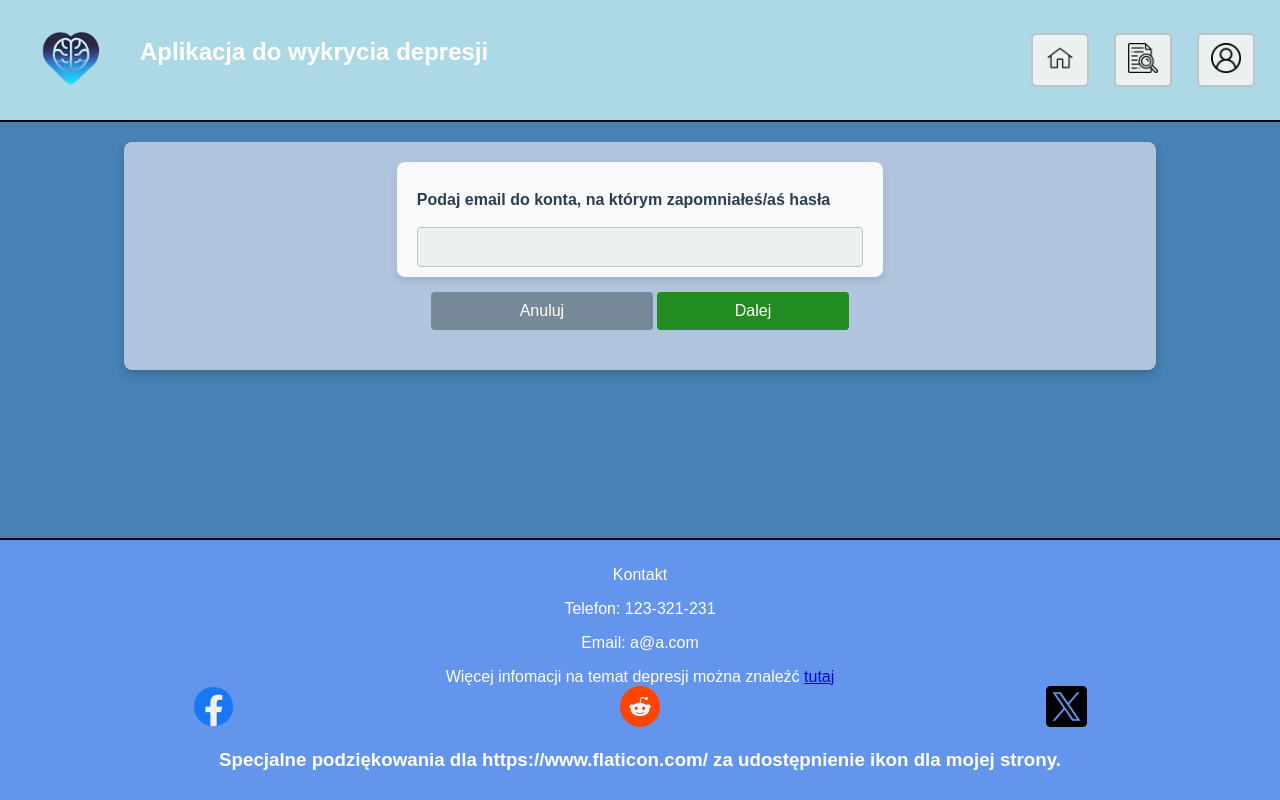
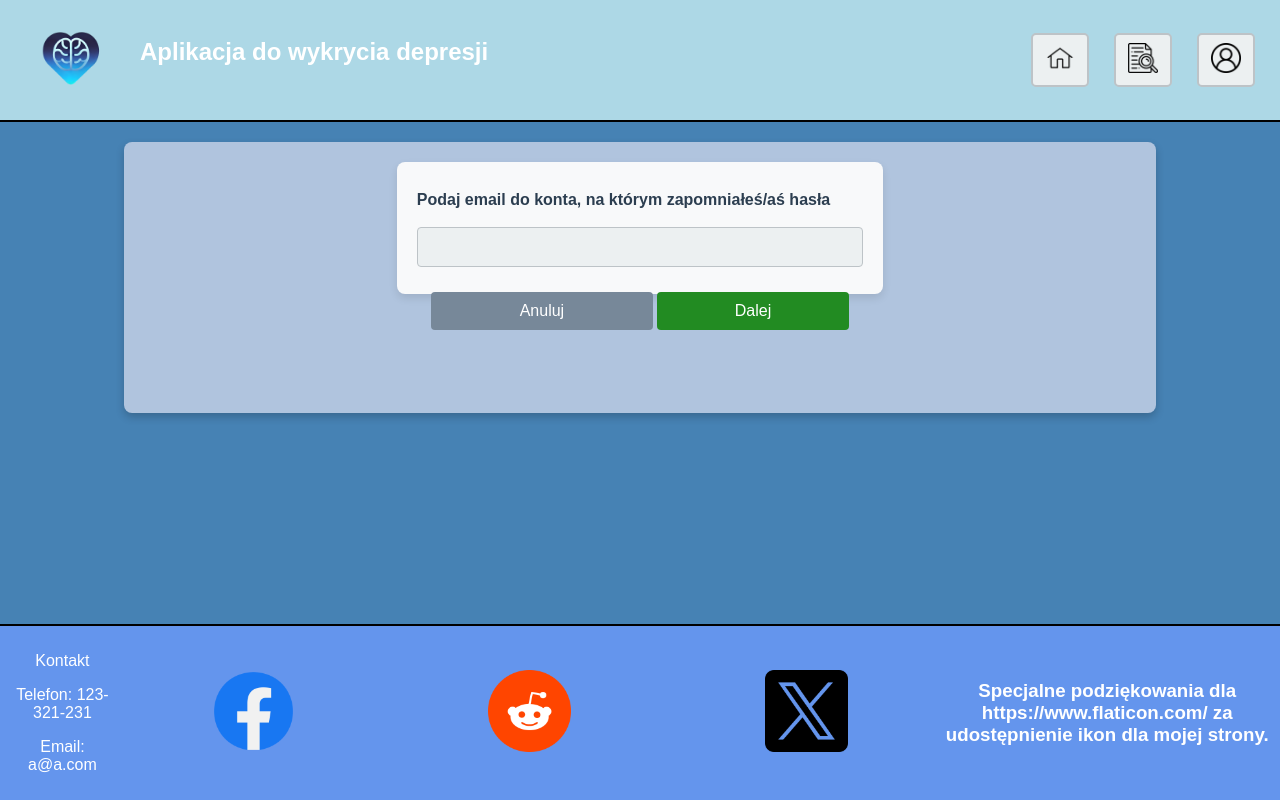
Before and after one commit to HubertKlosowski/Praca_Inzynierska, a Vue app in the folder App/frontend/: page /forgot_passwd in a window 1280 px wide. Built offline with nearby package versions, Linux system fonts and the light colour scheme.

Commit message:
wydzielenie header i poprawa footer

```diff
--- a/App/frontend/src/App.vue
+++ b/App/frontend/src/App.vue
@@ -1,28 +1,13 @@
 <script setup>
 import MainPage from "@/components/RouterView.vue"
-import Footer from "@/components/Footer.vue";
+import Footer from "@/components/Footer.vue"
+import Header from "@/components/Header.vue"
 
 </script>
 
 <template>
   <div class="container">
-    <div class="header">
-      <div class="project_info">
-        <img src="@/assets/logo.png" alt="Logo" id="logo">
-        <h2>Aplikacja do wykrycia depresji</h2>
-      </div>
-      <div class="links">
-        <RouterLink to="/">
-          <img src="@/assets/home.png" alt="Strona główna">
-        </RouterLink>
-        <RouterLink to="/details">
-          <img src="@/assets/details.png" alt="Szczegóły projektu">
-        </RouterLink>
-        <RouterLink to='/login'>
-          <img src="@/assets/user.png" alt="Konto">
-        </RouterLink>
-      </div>
-    </div>
+    <Header></Header>
     <MainPage></MainPage>
     <Footer></Footer>
   </div>
@@ -36,55 +21,4 @@ import Footer from "@/components/Footer.vue";
   margin: 0;
   font-family: Arial, sans-serif;
 }
-
-#logo {
-  max-width: 100px;
-  height: auto;
-}
-
-h2 {
-  transform: translateY(0.5rem);
-}
-
-.header {
-  display: flex;
-  justify-content: space-between;
-  align-items: center;
-  background-color: lightblue;
-  color: white;
-  padding: 10px 20px;
-  border-bottom: 2px black solid;
-}
-
-.project_info {
-  display: flex;
-  gap: 20px;
-}
-
-.links {
-  display: flex;
-  gap: 15px;
-}
-
-img:not(#logo) {
-  max-width: 30px;
-  height: auto;
-  cursor: pointer;
-}
-
-a {
-  text-decoration: none;
-  color: #2c3e50;
-  background-color: #ecf0f1;
-  border: 2px solid #bdc3c7;
-  padding: 8px 12px;
-  margin: 0 5px;
-  border-radius: 5px;
-  transition: background-color 0.3s, color 0.3s;
-}
-
-a:hover {
-  background-color: #bdc3c7;
-  color: #2c3e50;
-}
 </style>
--- a/App/frontend/src/assets/main.css
+++ b/App/frontend/src/assets/main.css
@@ -5,3 +5,24 @@ html, body {
   width: 100%;
   font-family: "Times New Roman", sans-serif;
 }
+
+::-webkit-scrollbar {
+  width: 20px;
+  height: 20px;
+}
+
+::-webkit-scrollbar-thumb {
+  background: rgb(154,160,193);
+  background: linear-gradient(0deg, rgba(154,160,193,1) 35%, rgba(0,147,255,1) 100%);
+  border-radius: 10px;
+}
+
+::-webkit-scrollbar-track {
+  background: #f1f1f1;
+  border-radius: 10px;
+}
+
+::-webkit-scrollbar-thumb:hover {
+  background: rgb(101,105,122);
+  background: linear-gradient(0deg, rgba(101,105,122,1) 35%, rgba(0,1,255,1) 100%);
+}
--- a/App/frontend/src/components/Footer.vue
+++ b/App/frontend/src/components/Footer.vue
@@ -3,14 +3,11 @@
 </script>
 
 <template>
-  <div class="container">
+  <div class="footer">
     <div class="contact">
       <p>Kontakt</p>
       <p>Telefon: 123-321-231</p>
       <p>Email: a@a.com</p>
-    </div>
-    <div class="more_info">
-      Więcej infomacji na temat depresji można znaleźć <a href="https://www.who.int/news-room/fact-sheets/detail/depression" target="_blank">tutaj</a>
     </div>
     <div class="social_media">
       <a href="https://www.facebook.com/" target="_blank"><img src="@/assets/facebook.png" alt="Facebook icon"></a>
@@ -24,27 +21,31 @@
 </template>
 
 <style scoped>
-.container {
+.footer {
   flex: 0.5;
   background-color: cornflowerblue;
   color: white;
   text-align: center;
   padding: 10px;
   display: flex;
-  flex-direction: column;
-  justify-content: space-between;
+  flex-direction: row;
+  justify-content: center;
   align-items: center;
   border-top: 2px black solid;
 }
 
 .social_media {
+  flex-shrink: 1.5;
   display: flex;
   flex-direction: row;
-  gap: 20px;
+}
+
+.thanks {
+  flex-shrink: 2;
 }
 
 img {
-  width: 10%;
+  width: 30%;
   height: auto;
 }
 </style>
--- /dev/null
+++ b/App/frontend/src/components/Header.vue
@@ -0,0 +1,76 @@
+<script setup>
+
+</script>
+
+<template>
+<div class="header">
+  <div class="project_info">
+    <img src="@/assets/logo.png" alt="Logo" id="logo">
+    <h2>Aplikacja do wykrycia depresji</h2>
+  </div>
+  <div class="links">
+    <RouterLink to="/">
+      <img src="@/assets/home.png" alt="Strona główna">
+    </RouterLink>
+    <RouterLink to="/details">
+      <img src="@/assets/details.png" alt="Szczegóły projektu">
+    </RouterLink>
+    <RouterLink to='/login'>
+      <img src="@/assets/user.png" alt="Konto">
+    </RouterLink>
+  </div>
+</div>
+</template>
+
+<style scoped>
+#logo {
+  max-width: 100px;
+  height: auto;
+}
+
+h2 {
+  transform: translateY(0.5rem);
+}
+
+.header {
+  display: flex;
+  justify-content: space-between;
+  align-items: center;
+  background-color: lightblue;
+  color: white;
+  padding: 10px 20px;
+  border-bottom: 2px black solid;
+}
+
+.project_info {
+  display: flex;
+  gap: 20px;
+}
+
+.links {
+  display: flex;
+  gap: 15px;
+}
+
+img:not(#logo) {
+  max-width: 30px;
+  height: auto;
+  cursor: pointer;
+}
+
+a {
+  text-decoration: none;
+  color: #2c3e50;
+  background-color: #ecf0f1;
+  border: 2px solid #bdc3c7;
+  padding: 8px 12px;
+  margin: 0 5px;
+  border-radius: 5px;
+  transition: background-color 0.3s, color 0.3s;
+}
+
+a:hover {
+  background-color: #bdc3c7;
+  color: #2c3e50;
+}
+</style>
--- a/App/frontend/src/components/MainPage.vue
+++ b/App/frontend/src/components/MainPage.vue
@@ -64,7 +64,7 @@
       </div>
       <div class="content">
         <ul class="features">
-          <li>Możliwość detekcji depresji w wpisach użytkowników</li>
+          <li>Możliwość detekcji depresji we wpisach użytkowników</li>
           <li>Obsługa angielskich i polskich wpisów</li>
           <li>Wykorzystanie LLM's do wykrycia depresji</li>
         </ul>
@@ -119,27 +119,6 @@
   font-size: 1.5rem;
 }
 
-::-webkit-scrollbar {
-  width: 20px;
-  height: 20px;
-}
-
-::-webkit-scrollbar-thumb {
-  background: rgb(154,160,193);
-  background: linear-gradient(0deg, rgba(154,160,193,1) 35%, rgba(0,147,255,1) 100%);
-  border-radius: 10px;
-}
-
-::-webkit-scrollbar-track {
-  background: #f1f1f1;
-  border-radius: 10px;
-}
-
-::-webkit-scrollbar-thumb:hover {
-  background: rgb(101,105,122);
-  background: linear-gradient(0deg, rgba(101,105,122,1) 35%, rgba(0,1,255,1) 100%);
-}
-
 .symptoms > * {
   list-style-type: "😞";
 }
```
